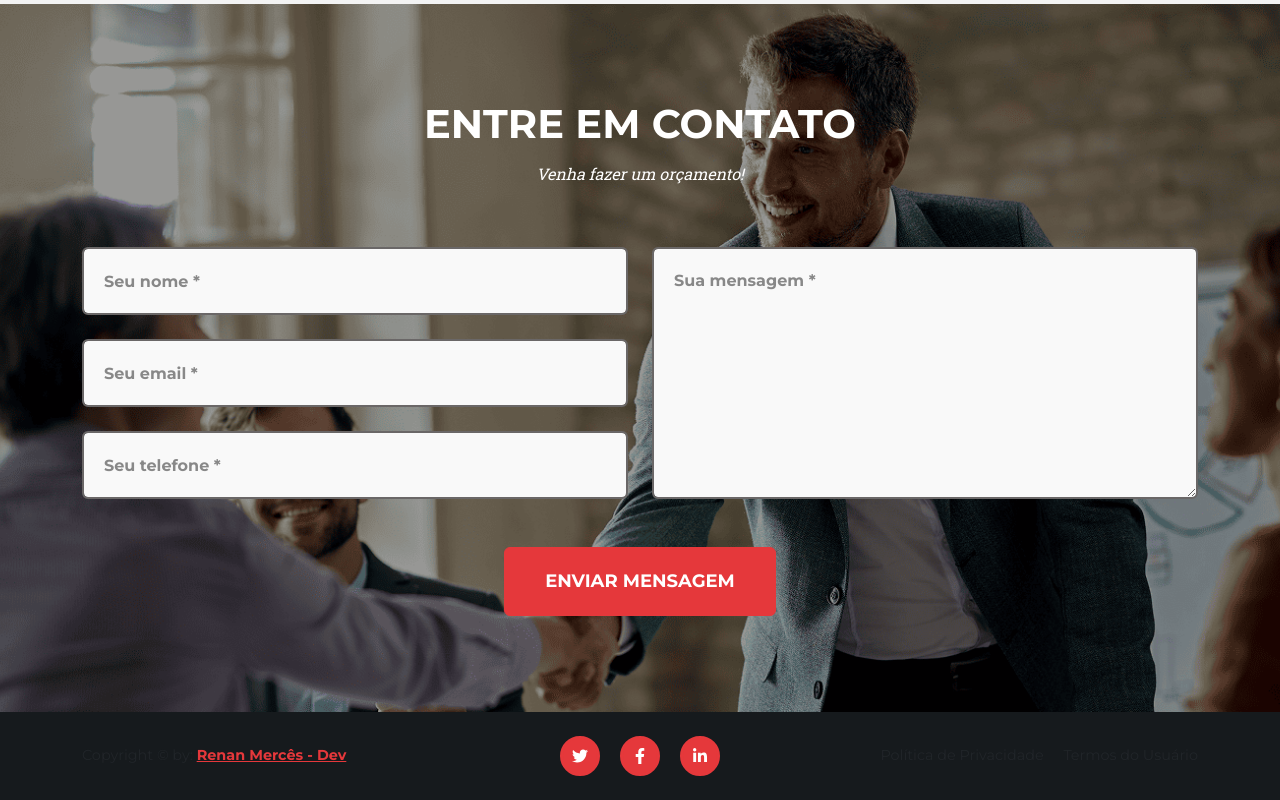
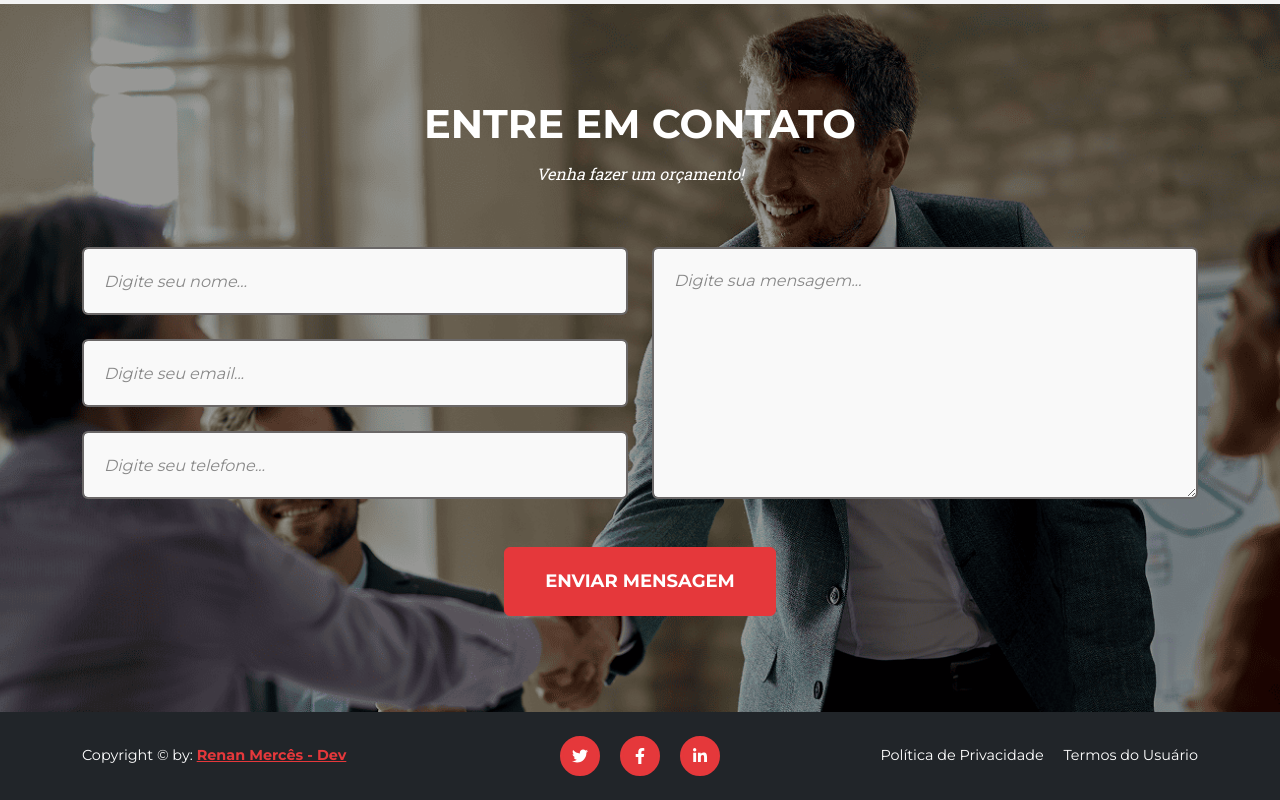
Before and after one commit to RenannMerces/Take-Make-Agencia, a plain HTML site: page index.html in a window 1280 px wide. Shown: the part 4665-5465 px from the top of the page. Drawn offline with nearby package versions, Linux system fonts and the light colour scheme.

Commit message:
Atualiza placeholders dos campos de formulário e ajusta estilo da footer para melhor legibilidade.

```diff
--- a/index.html
+++ b/index.html
@@ -333,21 +333,21 @@
             <div class="row align-items-stretch mb-5">
                 <div class="col-md-6">
                     <div class="form-group">
-                        <input class="form-control" id="name" type="text" placeholder="Seu nome *" required />
+                        <input class="form-control" id="name" type="text" placeholder="Digite seu nome..." required />
                         <div class="invalid-feedback">Um nome é necessário.</div>
                     </div>
                     <div class="form-group">
-                        <input class="form-control" id="email" type="email" placeholder="Seu email *" required />
+                        <input class="form-control" id="email" type="email" placeholder="Digite seu email..." required />
                         <div class="invalid-feedback">Um email válido é necessário.</div>
                     </div>
                     <div class="form-group mb-md-0">
-                        <input class="form-control" id="phone" type="number" placeholder="Seu telefone *" required />
+                        <input class="form-control" id="phone" type="number" placeholder="Digite seu telefone..." required />
                         <div class="invalid-feedback">Número de telefone é necessário.</div>
                     </div>
                 </div>
                 <div class="col-md-6">
                     <div class="form-group form-group-textarea mb-md-0">
-                        <textarea class="form-control" id="message" placeholder="Sua mensagem *" required></textarea>
+                        <textarea class="form-control" id="message" placeholder="Digite sua mensagem..." required></textarea>
                         <div class="invalid-feedback">Uma mensagem é necessária.</div>
                     </div>
                 </div>
@@ -373,15 +373,15 @@
         <footer class="footer py-4">
             <div class="container">
                 <div class="row align-items-center">
-                    <div class="col-lg-4 text-lg-start">Copyright &copy; by: <a href="https://renan-merces-portfolio.netlify.app/" target="_blank" style="color: #E5383B; font-weight: 600;">Renan Mercês - Dev</a></div>
+                    <div class="col-lg-4 text-lg-start" style="color: #fff !important">Copyright &copy; by: <a href="https://renan-merces-portfolio.netlify.app/" target="_blank" style="color: #E5383B; font-weight: 600;">Renan Mercês - Dev</a></div>
                     <div class="col-lg-4 my-3 my-lg-0">
                         <a class="btn btn-dark btn-social mx-2" href="#!" aria-label="Twitter"><i class="fab fa-twitter"></i></a>
                         <a class="btn btn-dark btn-social mx-2" href="#!" aria-label="Facebook"><i class="fab fa-facebook-f"></i></a>
                         <a class="btn btn-dark btn-social mx-2" href="#!" aria-label="LinkedIn"><i class="fab fa-linkedin-in"></i></a>
                     </div>
                     <div class="col-lg-4 text-lg-end">
-                        <a class="link-dark text-decoration-none me-3" href="#!">Política de Privacidade</a>
-                        <a class="link-dark text-decoration-none" href="#!">Termos do Usuário</a>
+                        <a class="link-dark text-decoration-none me-3" href="#!" style="color: #fff !important">Política de Privacidade</a>
+                        <a class="link-dark text-decoration-none" href="#!" style="color: #fff !important">Termos do Usuário</a>
                     </div>
                 </div>
             </div>
```
Also changed, not shown: css/styles.css.
